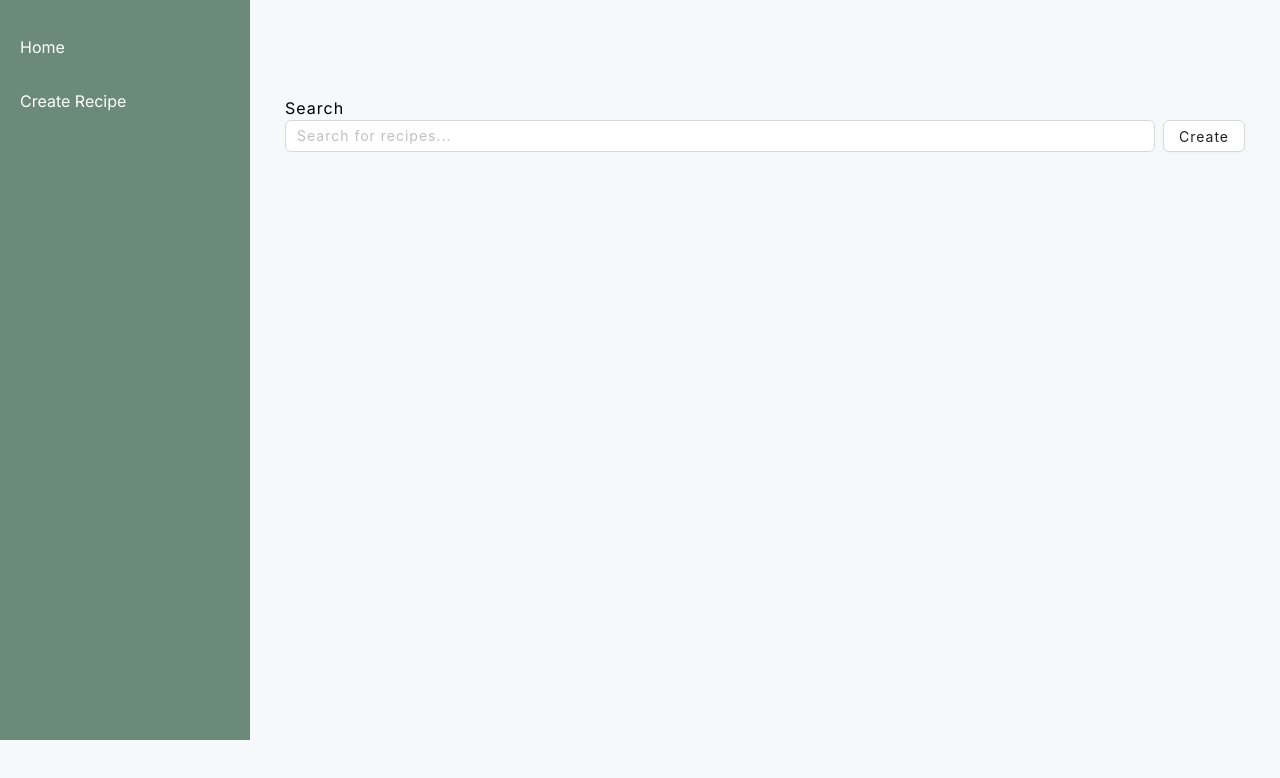
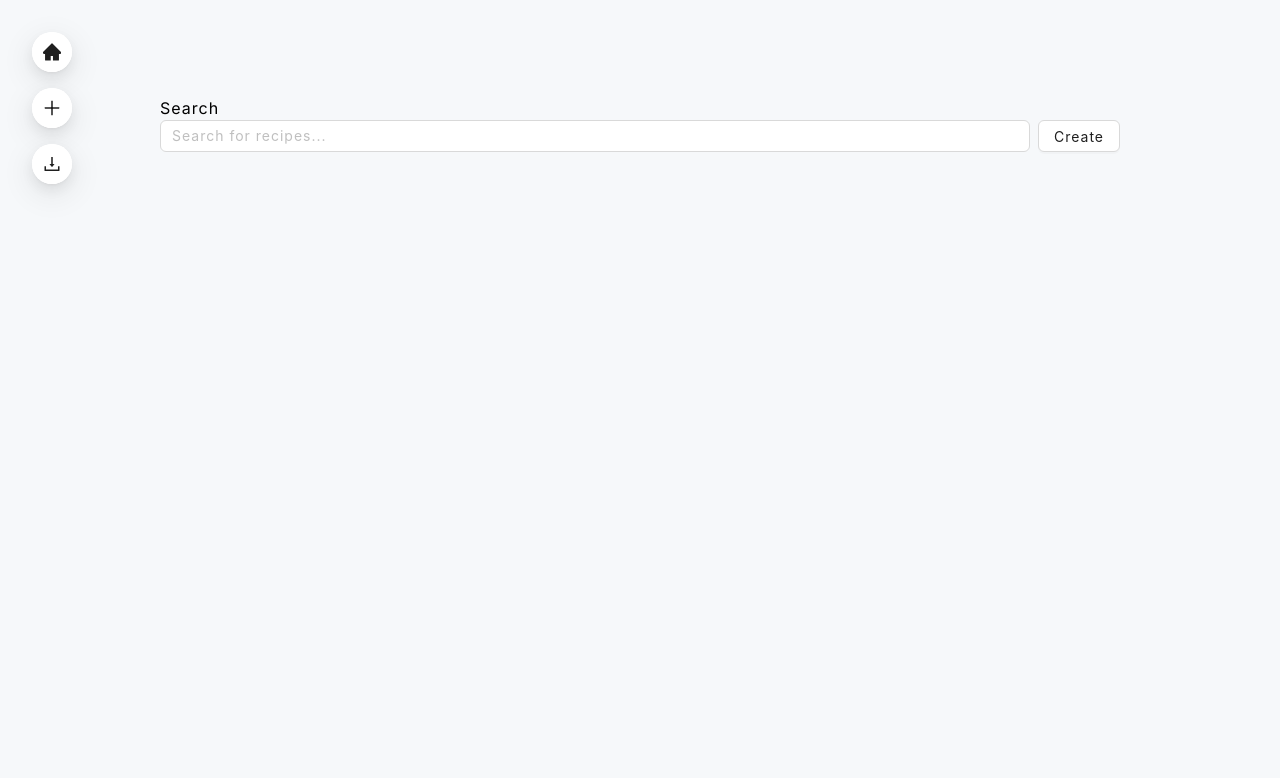
Before and after one commit to Christopher-Stolfa/recipes-ai, a Next.js app: page / in a window 1280 px wide. Shown: the top 778 px of the page. Built offline with nearby package versions, Linux system fonts and the light colour scheme; a web font is replaced by a local one.

Commit message:
Menu navigation now renders in floating buttons

```diff
--- a/app/components/main-content/main-content.module.scss
+++ b/app/components/main-content/main-content.module.scss
@@ -1,4 +1,5 @@
 .container {
+  position: relative;
   display: flex;
   flex-direction: row;
   height: calc(100vh - 60px);
@@ -7,4 +8,13 @@
 .main {
   flex-grow: 1;
   overflow: auto;
+  position: relative;
 }
+
+.floatButtons {
+  position: fixed;
+  top: 2rem;
+  left: 2rem;
+  height: fit-content;
+  width: fit-content;
+}
--- a/app/components/main-content/main-content.tsx
+++ b/app/components/main-content/main-content.tsx
@@ -1,12 +1,39 @@
 "use client";
-import Sidebar from "../sidebar/sidebar";
+import { FloatButton, Tooltip } from "antd";
 import styles from "./main-content.module.scss";
+import { FontAwesomeIcon } from "@fortawesome/react-fontawesome";
+import { PlusOutlined, HomeFilled, DownloadOutlined } from "@ant-design/icons";
+import { useRouter } from "next/navigation";
 
-const MainContent: React.FC<{ children: React.ReactNode }> = ({ children }) => (
-  <div className={styles.container}>
-    <Sidebar />
-    <main className={styles.main}>{children}</main>
-  </div>
-);
+const MainContent: React.FC<{ children: React.ReactNode }> = ({ children }) => {
+  const router = useRouter();
+
+  const handleNavigate = (path: string) => router?.push(path);
+
+  return (
+    <div className={styles.container}>
+      <main className={styles.main}>
+        <FloatButton.Group shape="circle" className={styles.floatButtons}>
+          <Tooltip placement="right" title="Home">
+            <FloatButton
+              onClick={() => handleNavigate("/")}
+              icon={<HomeFilled />}
+            />
+          </Tooltip>
+          <Tooltip placement="right" title="Create new recipe">
+            <FloatButton
+              onClick={() => handleNavigate("/create")}
+              icon={<PlusOutlined />}
+            />
+          </Tooltip>
+          <Tooltip placement="right" title="Download recipe as a PDF">
+            <FloatButton icon={<DownloadOutlined />} />
+          </Tooltip>
+        </FloatButton.Group>
+        {children}
+      </main>
+    </div>
+  );
+};
 
 export default MainContent;
```
